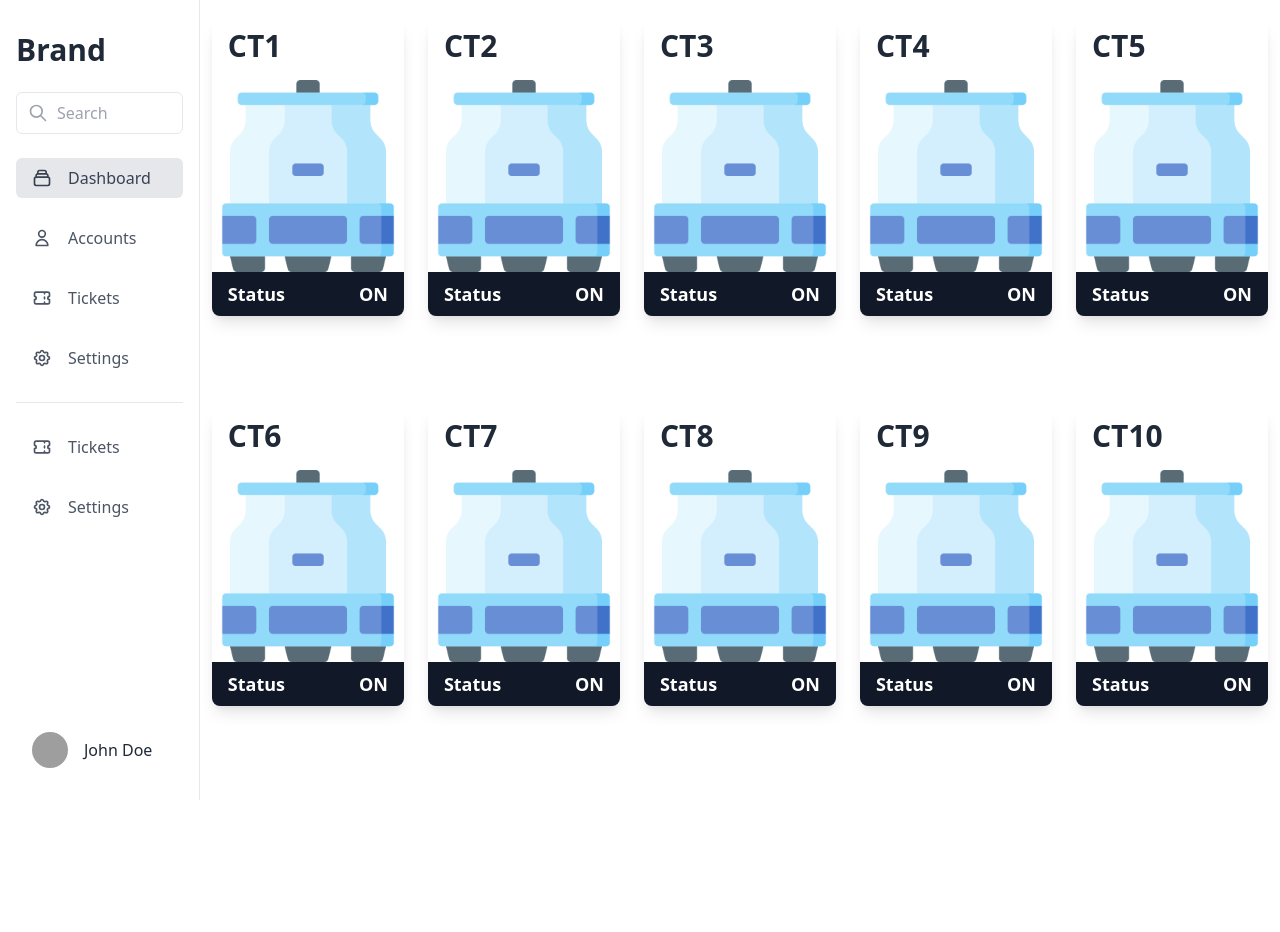
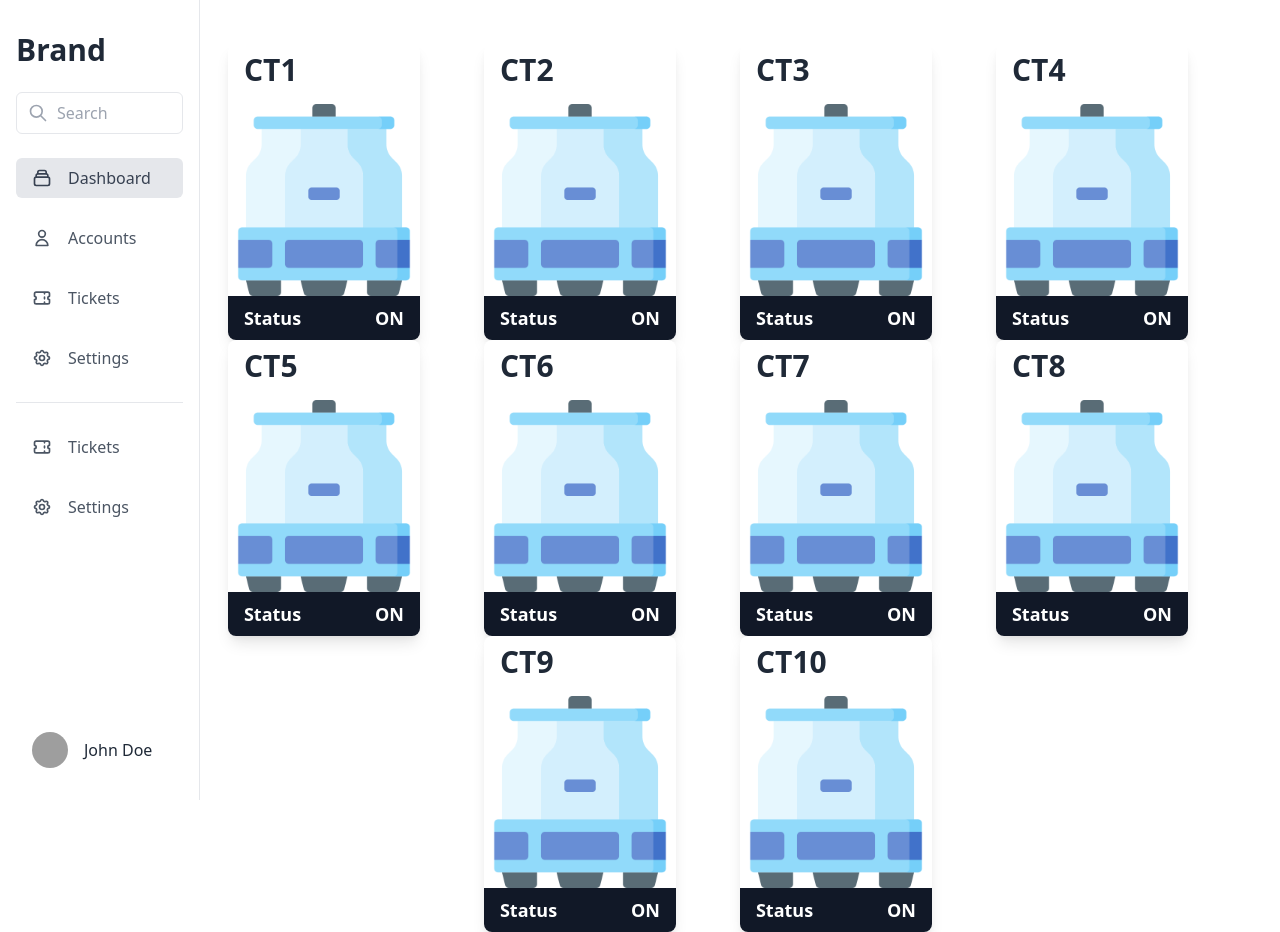
Before and after one commit to moulee40/automatic-water-system, a React (Create React App) app: page /home in a window 1280 px wide. Before the commit the page ends 800 px from the top, so only its background shows below. Built offline with nearby package versions, Linux system fonts and the light colour scheme; grey boxes are pictures that could not be loaded.

Commit message:
main center

```diff
--- a/src/components/Main.js
+++ b/src/components/Main.js
@@ -35,7 +35,7 @@ class Main extends React.Component {
 
 
   <Sidebar />
-  <div className="flex flex-wrap">
+  <div className="flex flex-wrap p-6 justify-center items-center">
   {coolingTower.map(label => {
   return(<MotorCard label={label}/>);
 })}
--- a/src/components/MotorCard.js
+++ b/src/components/MotorCard.js
@@ -24,10 +24,10 @@ class MotorCard extends React.Component {
     } = this.props;
     push("/");
   };
-x
+
   render() {
     return (
-        <div class="max-w-xs mx-auto overflow-hidden bg-white rounded-lg shadow-lg dark:bg-gray-800 max-h-[296px]">
+        <div class="max-w-xs overflow-hidden mr-16 bg-white rounded-lg shadow-lg dark:bg-gray-800 max-h-[296px]">
         <div class="px-4 py-2">
             <h1 class="text-3xl font-bold text-gray-800 uppercase dark:text-white">{this.props.label}</h1>
             {/* <p class="mt-1 text-sm text-gray-600 dark:text-gray-400">Lorem ipsum dolor sit amet consectetur adipisicing elit. Modi quos quidem sequi illum facere recusandae voluptatibus</p> */}
```
